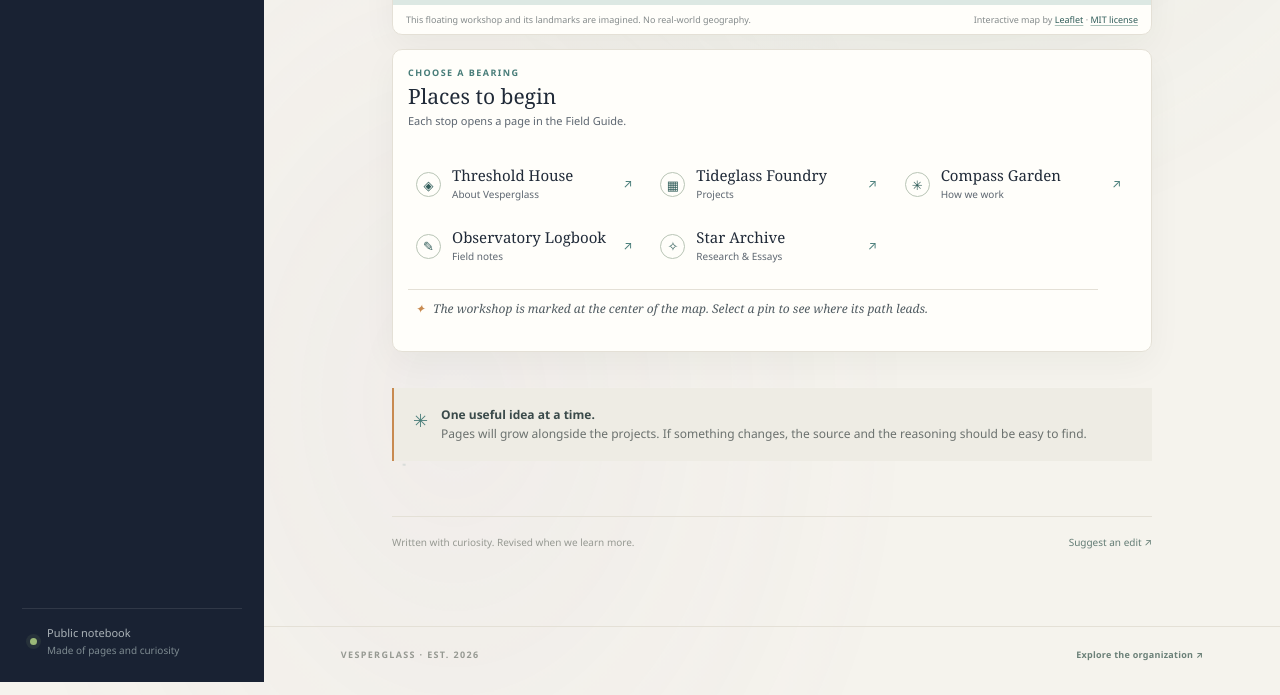
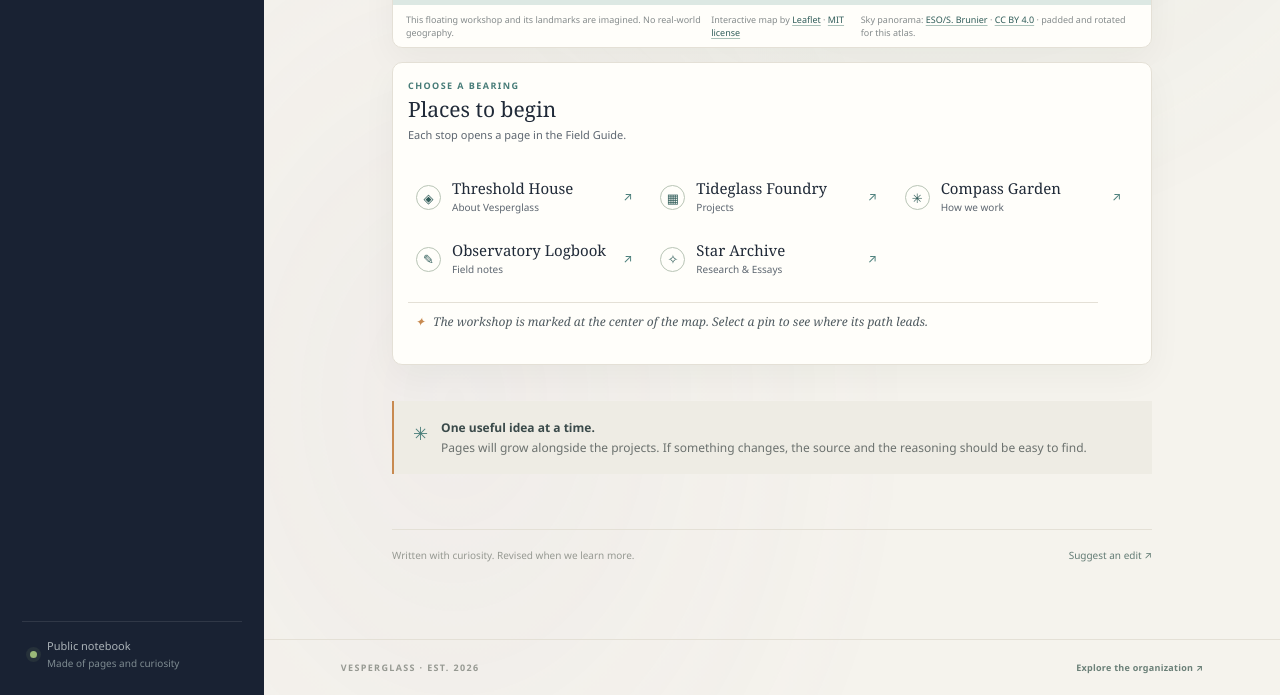
Before and after one commit to vesperglass/vesperglass.github.io, a Jekyll site: the page built from index.md, in a window 1280 px wide and 1400 px high, scrolled down 700 px, cut to the strip 705-1400 px from the top of the window. Built offline with Jekyll 4.4.1, drawn with Linux system fonts in a browser that asks for light colours.

Commit message:
Set atlas background to licensed all-sky panorama

```diff
--- a/_layouts/default.html
+++ b/_layouts/default.html
@@ -21,7 +21,7 @@
   <link rel="stylesheet" href="{{ '/assets/site.css' | relative_url }}?v=20261023-cartographer-2">
   {% if page.atlas_enabled %}
   <link rel="stylesheet" href="{{ '/assets/leaflet/leaflet.css' | relative_url }}?v=1.9.4">
-  <link rel="stylesheet" href="{{ '/assets/atlas-map.css' | relative_url }}?v=20261023-atlas12">
+  <link rel="stylesheet" href="{{ '/assets/atlas-map.css' | relative_url }}?v=20261023-atlas13">
   {% endif %}
   <script defer src="{{ '/assets/site.js' | relative_url }}?v=20261023-research"></script>
   {% if page.atlas_enabled %}
--- a/assets/atlas-map.css
+++ b/assets/atlas-map.css
@@ -38,7 +38,7 @@
 .wayfinding-note{grid-column:1;display:flex;gap:8px;margin:0;padding:10px 7px 0;border-top:1px solid var(--line);color:var(--soft);font:italic 12px/1.55 var(--serif)}
 .wayfinding-note span{color:var(--gold)}
 #vesperglass-atlas.leaflet-container{background-color:var(--map-ocean);outline:none}
-#vesperglass-atlas.leaflet-container::before{position:absolute;z-index:0;top:50%;left:-205%;width:360%;aspect-ratio:1;translate:0 -50%;background-image:linear-gradient(var(--map-backdrop-wash),var(--map-backdrop-wash)),url("/assets/atlas-starfield-superres-6144.jpg");background-position:center;background-size:cover;content:"";pointer-events:none;transform-origin:50% 50%;animation:atlas-space-rotation 480s linear infinite}
+#vesperglass-atlas.leaflet-container::before{position:absolute;z-index:0;top:50%;left:-205%;width:360%;aspect-ratio:1;translate:0 -50%;background-image:linear-gradient(var(--map-backdrop-wash),var(--map-backdrop-wash)),url("/assets/atlas-sky-panorama-square.webp");background-position:center;background-size:cover;content:"";pointer-events:none;transform-origin:50% 50%;animation:atlas-space-rotation 480s linear infinite}
 @keyframes atlas-space-rotation{to{transform:rotate(360deg)}}
 @media(prefers-reduced-motion:reduce){#vesperglass-atlas.leaflet-container::before{animation:none}}
 #vesperglass-atlas .leaflet-control-zoom{overflow:hidden;border:1px solid var(--map-pin-line);border-radius:7px;box-shadow:0 3px 12px #17231c18}
--- a/index.md
+++ b/index.md
@@ -38,6 +38,7 @@
       <div class="atlas-map-credit">
         <span>This floating workshop and its landmarks are imagined. No real-world geography.</span>
         <span>Interactive map by <a href="https://leafletjs.com/" rel="noopener">Leaflet</a> · <a href="{{ '/assets/leaflet/LICENSE.txt' | relative_url }}">MIT license</a></span>
+        <span>Sky panorama: <a href="https://www.eso.org/public/images/eso0932a/" rel="noopener">ESO/S. Brunier</a> · <a href="https://creativecommons.org/licenses/by/4.0/" rel="noopener">CC BY 4.0</a> · padded and rotated for this atlas.</span>
       </div>
     </div>
 
```
Also changed, not shown: 1 other file.
